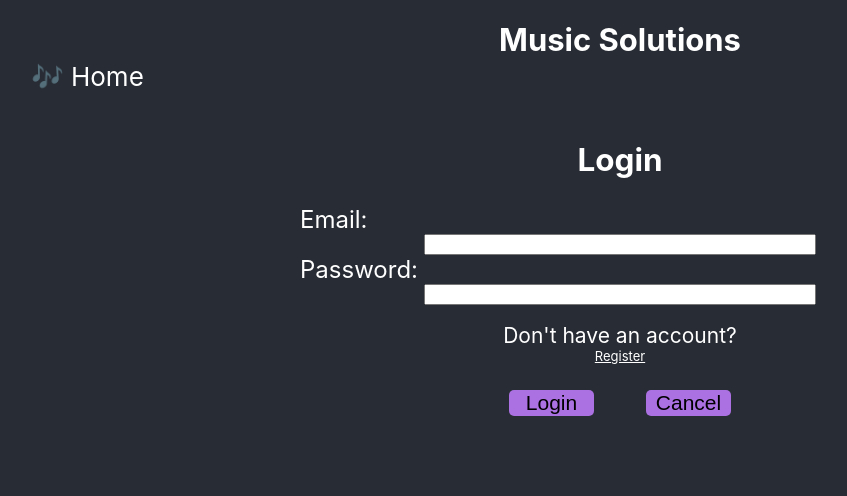
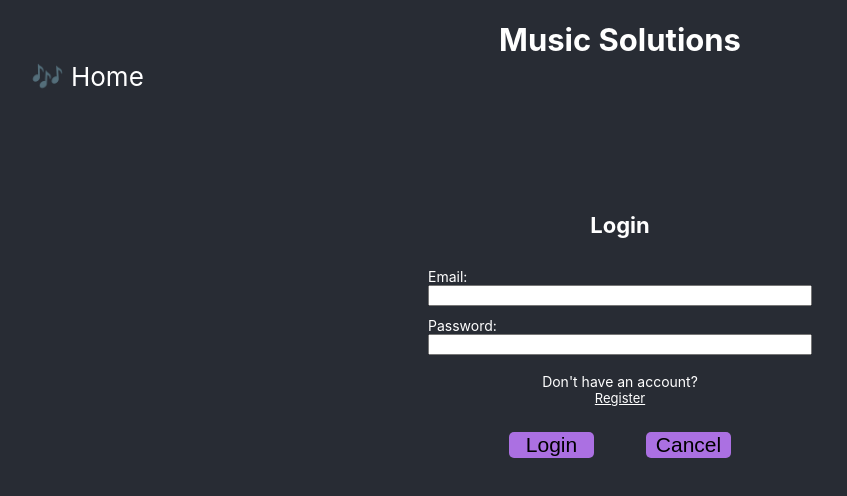
Before and after one commit to CantankerousCabbage/CC-Music-Frontend, a React (Create React App) app in the folder frontend/: page /Login in a window 1280 px wide. Shown: the top 496 px of the page, without its empty margins (20-867 px from the left). Built offline with nearby package versions, Linux system fonts and the light colour scheme.

Commit message:
Form formatting improved

```diff
--- a/frontend/src/styles/forms.css
+++ b/frontend/src/styles/forms.css
@@ -1,12 +1,7 @@
 
-label {
-    font-size: calc(8px + 2vmin);
-}
 
-input {
-    min-width: 60%;
-    max-width: 600px;
-    margin: 0 auto;
+h2 {
+    font-size: calc(6px + 2vmin);
 }
 
 .Page-Heading{
@@ -14,7 +9,8 @@ input {
 }
 
 .Content-Container{
-    margin: auto;
+    font-size: calc(6px + 1vmin);
+    margin: 10vh auto;
     width: 100vw;
     min-width: 250px;
     height: 100vh;
@@ -32,6 +28,14 @@ input {
     min-width: 400px;
     height: 60vw;
     min-height: 450px;
+}
+
+.Form-Field{
+    min-width: 60%;
+    max-width: 600px;
+    margin: calc(1% + 5px) auto 0;
+    display: flex;
+    flex-direction: column;
 }
 
 .Form-Error {
--- a/frontend/src/views/Login.js
+++ b/frontend/src/views/Login.js
@@ -43,14 +43,18 @@ const Login = () => {
         <div className="Content-Container">
             <div className='Page-Heading'><h2>Login</h2></div>
             <form className='Form-Container' onSubmit={handleSubmit}>
+                <div className='Form-Field'>
                     <label>Email:</label>
                     <input type="text" id="email" name="email" value={email}
                     onChange={(e) => setEmail(e.target.value)}/>
                     {error.email !== "" && <Error error={error.email} />}
+                </div>
+                <div className='Form-Field'>
                     <label>Password:</label>
                     <input type="current-password" id="current-password" name="current-password" value={password}
                     onChange={(e) => setPassWord(e.target.value)}/>
                     {error.password !== "" && <Error error={error.password} />}
+                </div>
                 <div className='login-register-container'>
                     Don't have an account?
                     <RegisterButton />
@@ -60,7 +64,6 @@ const Login = () => {
                     <SubmitButton buttonText={"Login"} />
                     <CancelButton />
                 </div>
-
             </form>
         </div>
     )
--- a/frontend/src/views/Register.js
+++ b/frontend/src/views/Register.js
@@ -48,21 +48,24 @@ const Register = () => {
         <div className="Content-Container">
             <div className='Page-Heading'><h2>Register</h2></div>
             <form className='Form-Container' onSubmit={handleSubmit} noValidate>
+                <div className='Form-Field'>
                     <label>Email:</label>
                     <input type="text" id="email" name="email" value={fields.email}
                     onChange={updateFields}/>
-
-
                     {(error.email !== "") && Error(error.email)}
+                </div>
+                    <div className='Form-Field'>
                     <label>Username:</label>
                     <input type="text" id="username" name="username" value={fields.username}
                     onChange={updateFields}/>
                     {(error.username !== "") && Error(error.username)}
+                </div>
+                <div className='Form-Field'>
                     <label>Password:</label>
                     <input type="password" id="password" name="password" value={fields.password}
                     onChange={updateFields}/>
                     {(error.password !== "") && Error(error.password)}
-
+                </div>
                 <div className='form-b-container'>
                     <SubmitButton buttonText={"Register"} />
                     <CancelButton />
```
Lines whose indentation alone changed are shown as unchanged.
